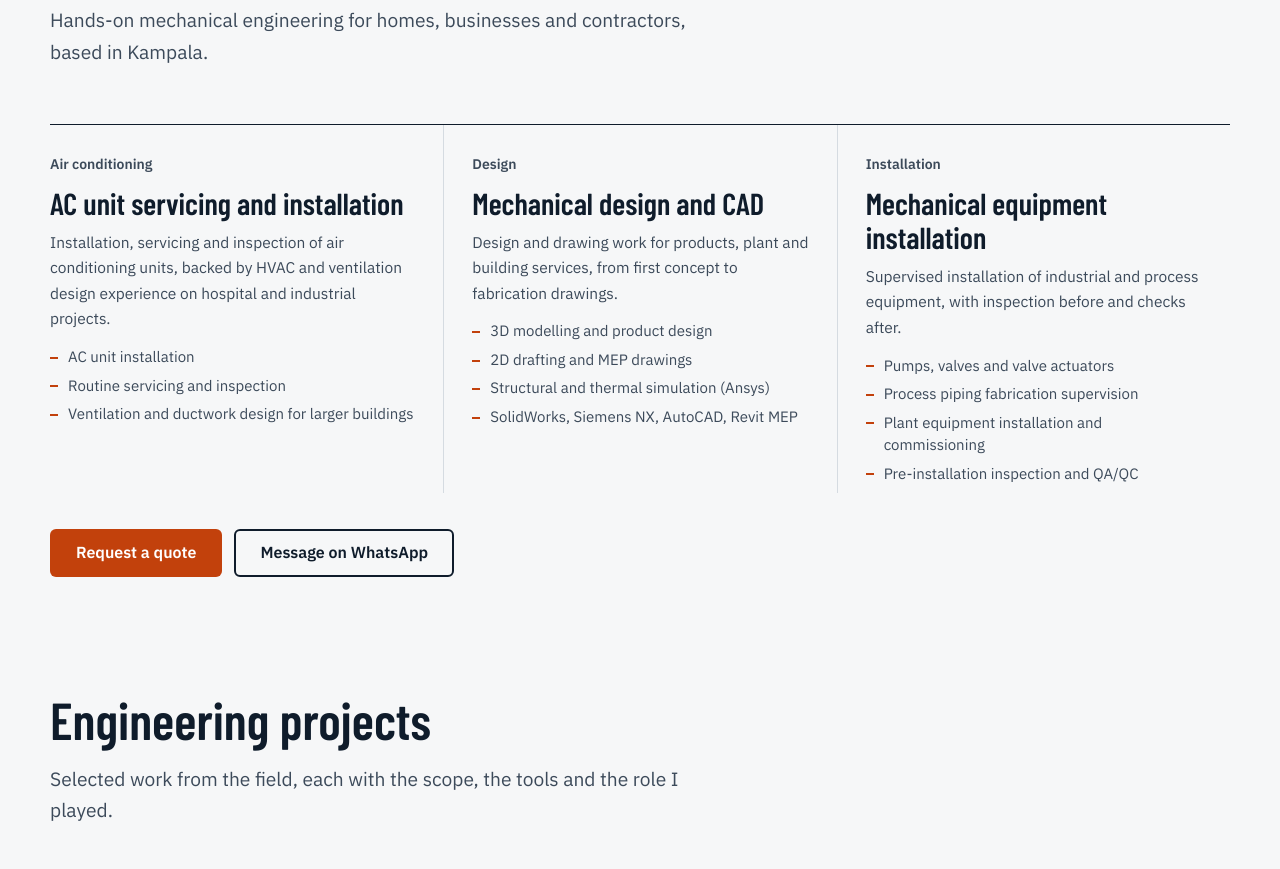
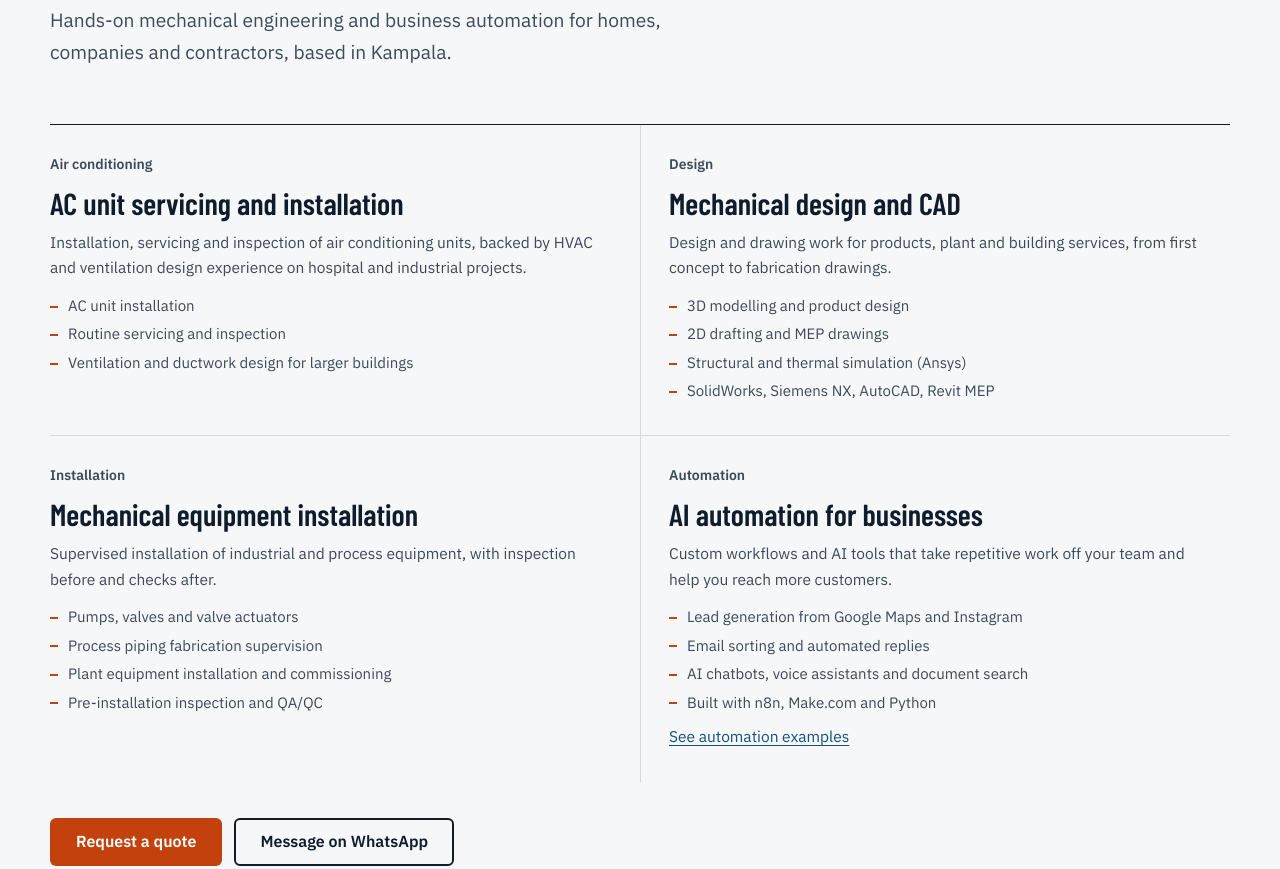
Before and after one commit to rkamulegeya/Portfolio, a plain HTML site: page index.html in a window 1280 px wide. Shown: the part 1958-2827 px from the top of the page. Drawn offline with nearby package versions, Linux system fonts and the light colour scheme.

Commit message:
revamp 3

```diff
--- a/css/responsive.css
+++ b/css/responsive.css
@@ -32,6 +32,8 @@
   .more-work, .education { grid-template-columns: 1fr; }
   .more-work article, .education article { padding: 22px 0; }
   .more-work article + article, .education article + article { padding-left: 0; border-left: 0; border-top: 1px solid var(--line); }
+  .services-grid article:nth-child(n) { padding: 22px 0; border-left: 0; border-top: 1px solid var(--line); }
+  .services-grid article:first-child { border-top: 0; }
   .skills { grid-template-columns: 1fr; }
   .skill { grid-template-columns: 9.5rem minmax(0, 1fr); }
 }
--- a/css/style.css
+++ b/css/style.css
@@ -190,6 +190,12 @@ h3 { font-size: clamp(1.5rem, 2.4vw, 1.9rem); line-height: 1.12; }
 .more-work p { color: var(--ink-2); font-size: .9688rem; }
 .more-work .project-client { font-size: .875rem; }
 
+.services-grid { grid-template-columns: repeat(2, minmax(0, 1fr)); }
+.services-grid article { padding: 28px 28px 32px 0; }
+.services-grid article:nth-child(odd) { padding-left: 0; border-left: 0; }
+.services-grid article:nth-child(even) { padding-left: 28px; border-left: 1px solid var(--line); }
+.services-grid article:nth-child(n+3) { border-top: 1px solid var(--line); }
+
 .svc-list { display: grid; gap: 6px; margin-top: 4px; font-size: .9375rem; color: var(--ink-2); }
 .svc-list li { position: relative; padding-left: 18px; line-height: 1.5; }
 .svc-list li::before { content: ""; position: absolute; left: 0; top: .72em; width: 8px; height: 2px; background: var(--signal); }
--- a/index.html
+++ b/index.html
@@ -12,8 +12,8 @@
 
   <meta charset="UTF-8" />
   <meta name="viewport" content="width=device-width, initial-scale=1" />
-  <title>Ronald Kamulegeya | Mechanical Engineer: AC Installation, CAD Design and Equipment Installation, Kampala</title>
-  <meta name="description" content="Mechanical engineer in Kampala, Uganda offering AC unit servicing and installation, mechanical design and CAD, and equipment installation. Request a quote." />
+  <title>Ronald Kamulegeya | AC Installation, CAD Design, Equipment Installation and AI Automation, Kampala</title>
+  <meta name="description" content="Mechanical engineer and AI automation developer in Kampala, Uganda: AC servicing and installation, CAD design, equipment installation and business automation." />
   <meta name="keywords" content="Mechanical Engineer Uganda, EACOP QA/QC, Solar PV design Uganda, HVAC MEP engineer Kampala, SolidWorks, n8n automation, AI automation Uganda" />
   <meta name="author" content="Ronald Kamulegeya" />
   <meta name="robots" content="index, follow" />
@@ -21,11 +21,11 @@
 
   <!-- Social sharing previews -->
   <meta property="og:type" content="website" />
-  <meta property="og:title" content="Ronald Kamulegeya | AC Installation, CAD Design and Equipment Installation, Kampala" />
-  <meta property="og:description" content="AC unit servicing and installation, mechanical design and CAD, and equipment installation from a mechanical engineer in Kampala, Uganda." />
+  <meta property="og:title" content="Ronald Kamulegeya | AC Installation, CAD Design, Equipment Installation and AI Automation" />
+  <meta property="og:description" content="Mechanical engineer and AI automation developer in Kampala, Uganda: AC servicing and installation, CAD design, equipment installation and business automation." />
   <meta name="twitter:card" content="summary_large_image" />
-  <meta name="twitter:title" content="Ronald Kamulegeya | AC Installation, CAD Design and Equipment Installation, Kampala" />
-  <meta name="twitter:description" content="AC unit servicing and installation, mechanical design and CAD, and equipment installation from a mechanical engineer in Kampala, Uganda." />
+  <meta name="twitter:title" content="Ronald Kamulegeya | AC Installation, CAD Design, Equipment Installation and AI Automation" />
+  <meta name="twitter:description" content="Mechanical engineer and AI automation developer in Kampala, Uganda: AC servicing and installation, CAD design, equipment installation and business automation." />
   <meta name="twitter:image" content="https://stately-tiramisu-898826.netlify.app/images/valve-actuator-inspection.jpg" />
   <meta property="og:url" content="https://stately-tiramisu-898826.netlify.app/" />
   <meta property="og:site_name" content="Ronald Kamulegeya" />
@@ -178,9 +178,9 @@
       <div class="wrap">
         <div class="section-head">
           <h2>Services I offer</h2>
-          <p class="lead">Hands-on mechanical engineering for homes, businesses and contractors, based in Kampala.</p>
+          <p class="lead">Hands-on mechanical engineering and business automation for homes, companies and contractors, based in Kampala.</p>
         </div>
-        <div class="more-work">
+        <div class="more-work services-grid">
           <article>
             <p class="project-client">Air conditioning</p>
             <h3>AC unit servicing and installation</h3>
@@ -212,6 +212,18 @@
               <li>Plant equipment installation and commissioning</li>
               <li>Pre-installation inspection and QA/QC</li>
             </ul>
+          </article>
+          <article>
+            <p class="project-client">Automation</p>
+            <h3>AI automation for businesses</h3>
+            <p>Custom workflows and AI tools that take repetitive work off your team and help you reach more customers.</p>
+            <ul class="svc-list">
+              <li>Lead generation from Google Maps and Instagram</li>
+              <li>Email sorting and automated replies</li>
+              <li>AI chatbots, voice assistants and document search</li>
+              <li>Built with n8n, Make.com and Python</li>
+            </ul>
+            <p><a href="#automation">See automation examples</a></p>
           </article>
         </div>
         <div class="actions" style="margin-top:36px">
```
